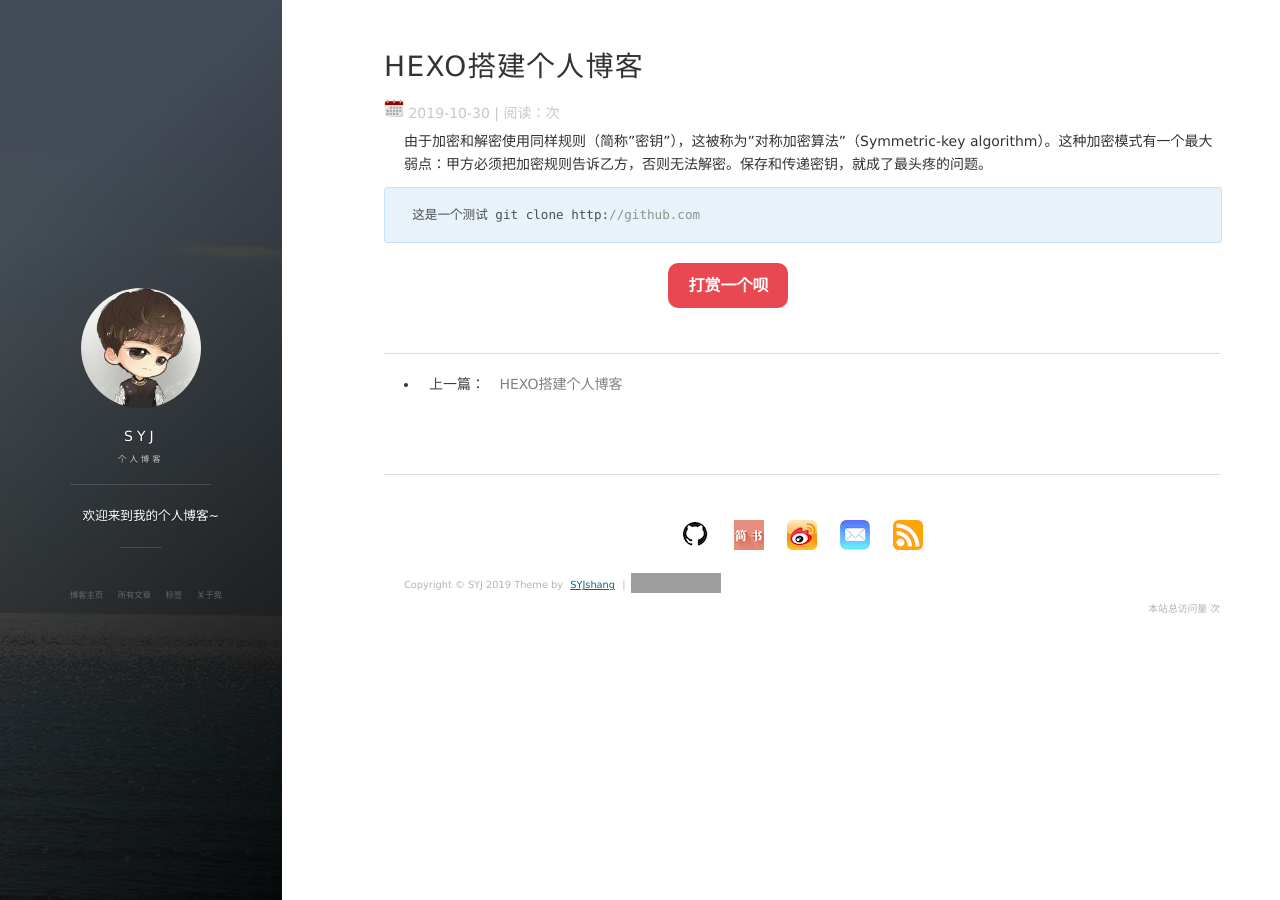
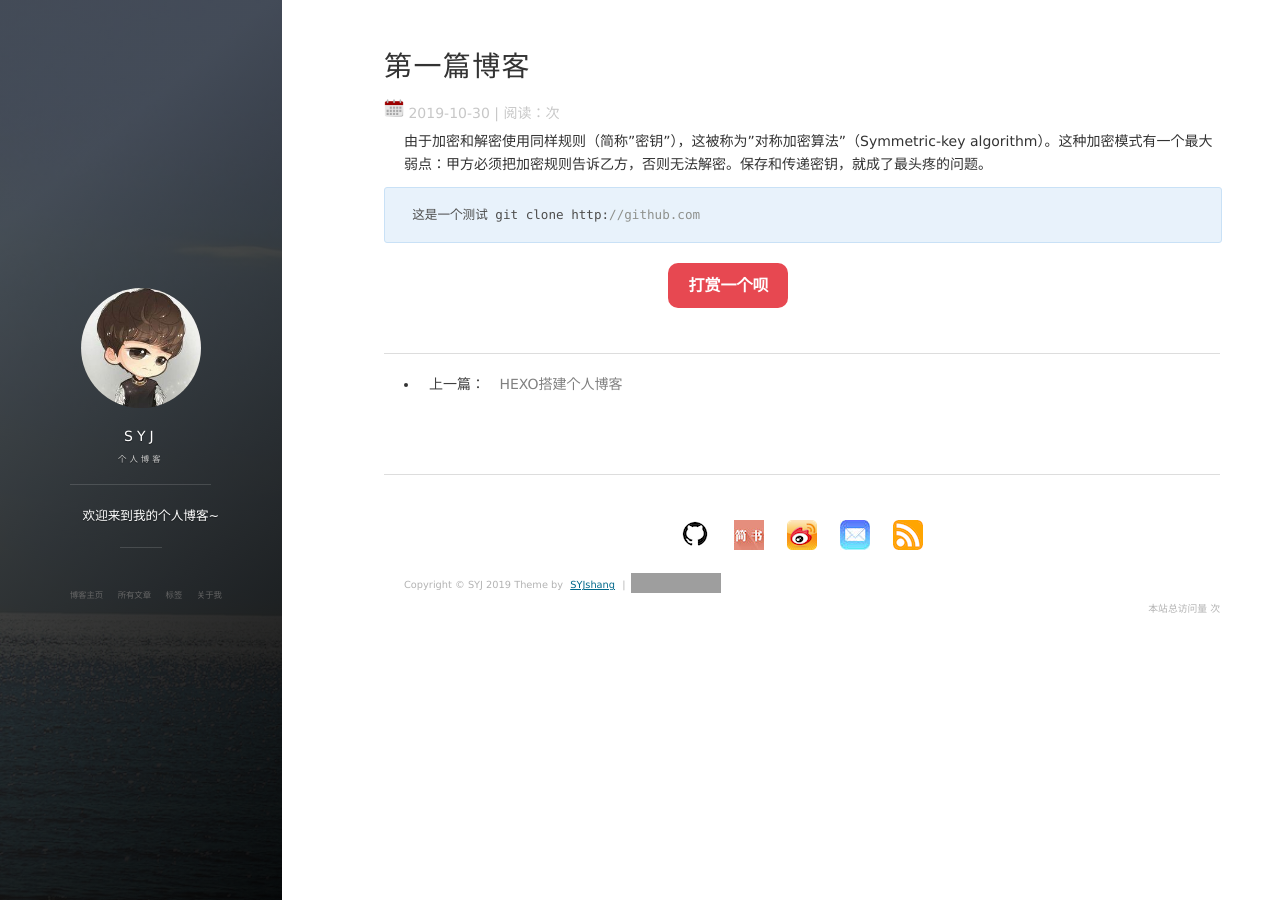
Before and after one commit to SYJshang/SYJshang.github.io, a Jekyll site: the page built from _posts/2019-10-30-iOS博客第一篇文章.md, in a window 1280 px wide. Built offline with Jekyll 4.4.1, drawn with Linux system fonts in a browser that asks for light colours; nearby versions of some CDN libraries; comment, search, counter and statistics services are not loaded; grey boxes are pictures that could not be loaded.

Commit message:
Update 2019-10-30-iOS博客第一篇文章.md

```diff
--- a/_posts/2019-10-30-iOS博客第一篇文章.md
+++ b/_posts/2019-10-30-iOS博客第一篇文章.md
@@ -1,6 +1,6 @@
 ---
 layout: post
-title: "HEXO搭建个人博客"
+title: "第一篇博客"
 date: 2019-10-30
 description: "第一篇博客文章"
 tag: iOS
```
